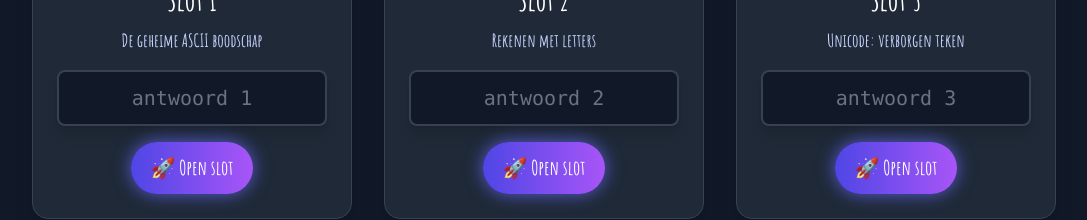
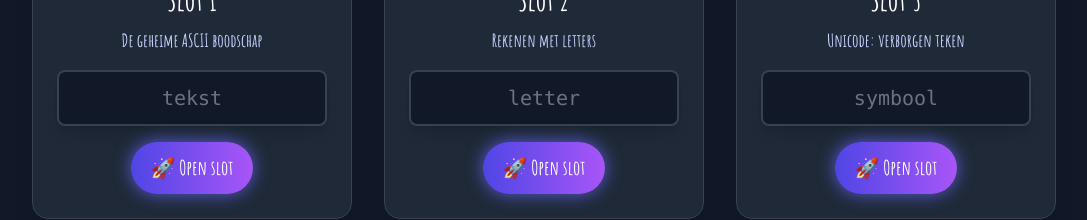
Before and after one commit to fq28/simple-escape, a SvelteKit app: page / in a window 1280 px wide. Shown: the part 287-507 px from the top of the page, without its empty margins (96-1183 px from the left). Built offline with nearby package versions, Linux system fonts and the light colour scheme.

Commit message:
Update +page.svelte

```diff
--- a/src/routes/+page.svelte
+++ b/src/routes/+page.svelte
@@ -10,22 +10,22 @@
       id: 1,
       title: 'Slot 1',
       description: 'De geheime ASCII boodschap',
-      code: 'Bit 7',          // expected answer (text)
-      placeholder: 'antwoord 1'
+      code: 'Bit 2',          // expected answer (text)
+      placeholder: 'tekst'
     },
     {
       id: 2,
       title: 'Slot 2',
       description: 'Rekenen met letters',
       code: 'D',          // expected answer (text)
-      placeholder: 'antwoord 2'
+      placeholder: 'letter'
     },
     {
       id: 3,
       title: 'Slot 3',
       description: 'Unicode: verborgen teken',
       code: '菐',    // expected answer (text)
-      placeholder: 'antwoord 3'
+      placeholder: 'symbool'
     }
   ];
 
```
